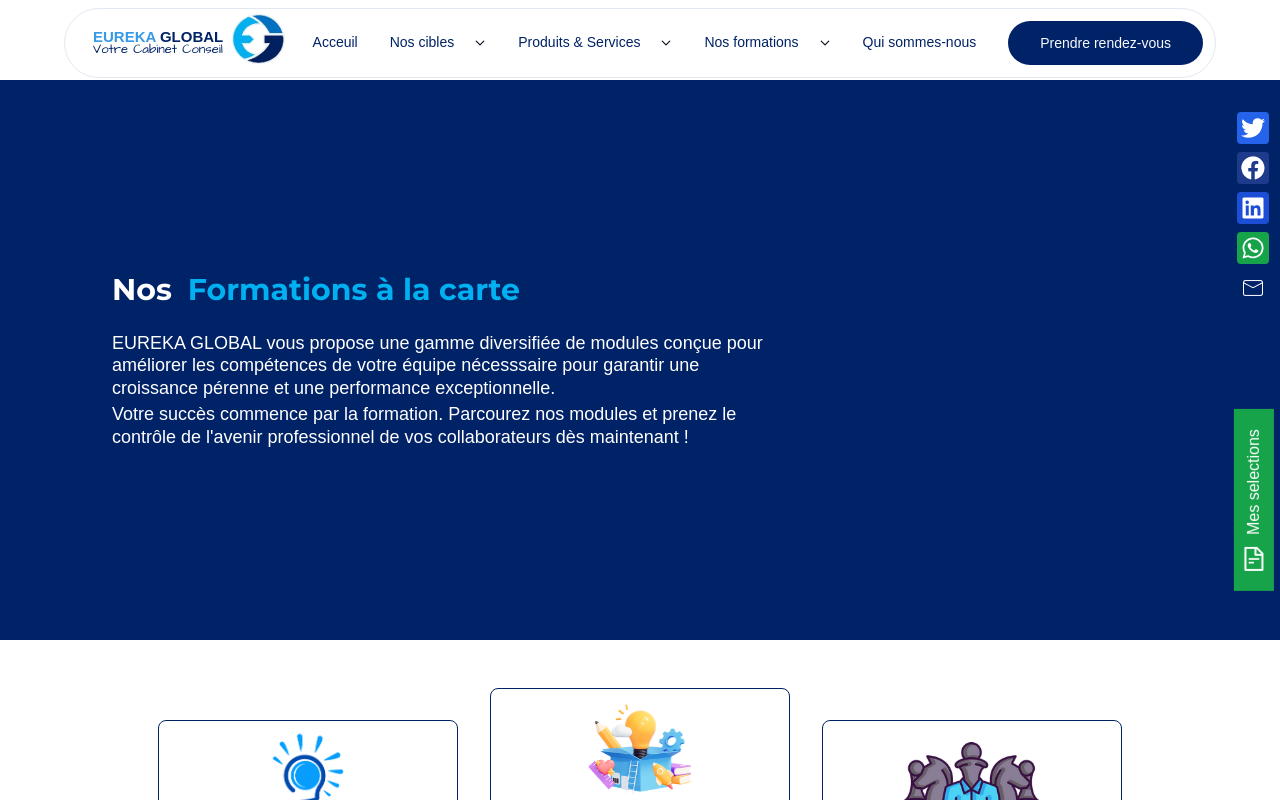
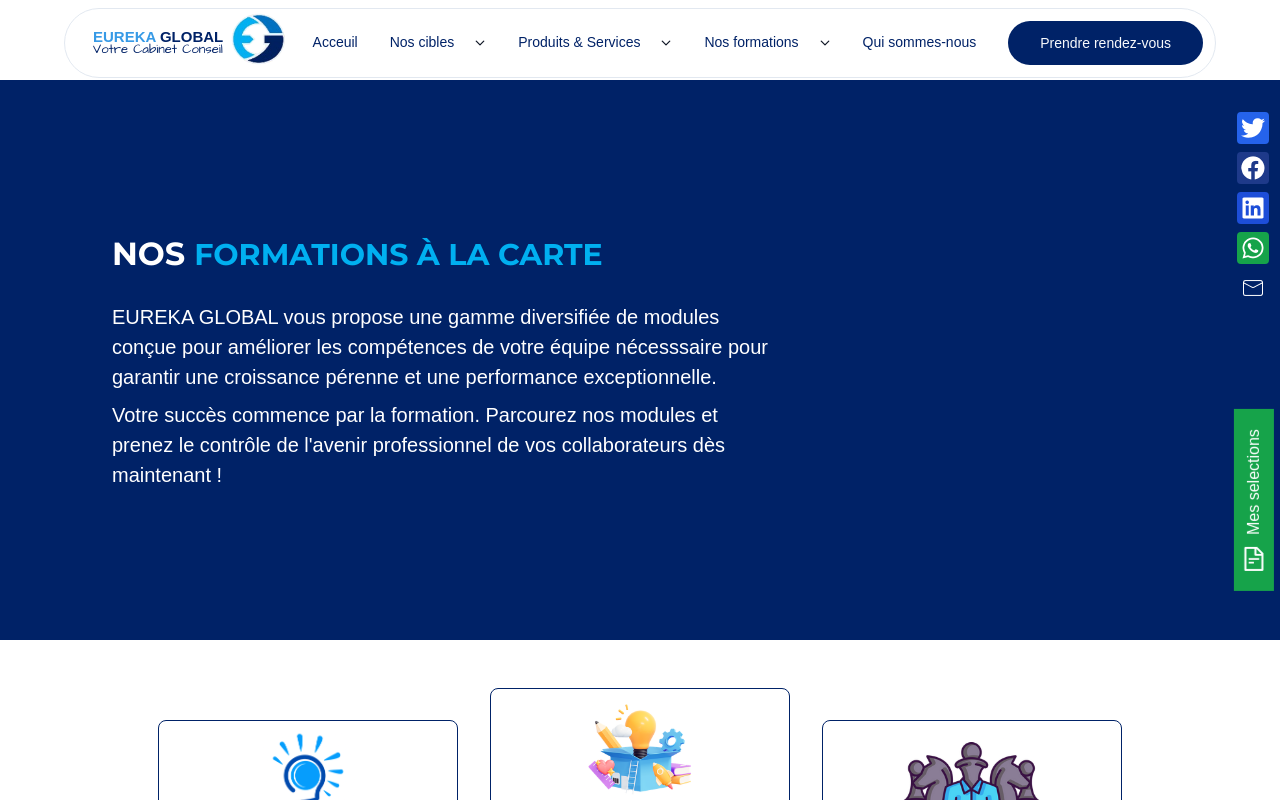
Before and after one commit to ZHKING13/EurekaGlobal, a React (Vite) app: page /formations in a window 1280 px wide. Shown: the top 800 px of the page. Built offline with nearby package versions, Linux system fonts and the light colour scheme.

Commit message:
fixe: wording

```diff
--- a/src/App.css
+++ b/src/App.css
@@ -36,6 +36,7 @@ h1 {
     line-height: 30px;
     font-weight: 400;
     text-transform: uppercase;
+    color: #002267FF
 }
 
 .textNormal {
--- a/src/pages/DetailFormation.jsx
+++ b/src/pages/DetailFormation.jsx
@@ -99,7 +99,7 @@ function DetailFormation() {
                                   return (
                                       <div key={item} className='flex gap-4 items-center justify-center' >
                           <img className='w-[52px] h-[49px]' src="/check.png" alt="" />
-                                          <p className='textNormal uppercase text-secondary'>{ item}</p>
+                                          <p className='textNormal  text-secondary'>{ item}</p>
                       </div>
                                   )
                               })
@@ -127,7 +127,7 @@ function DetailFormation() {
                                   return (
                                       <div key={item} className='flex  gap-4 items-center justify-center' >
                           <img className='w-[48px] h-[49px]' src="/plus.png" alt="" />
-                                 <p className='textNormal uppercase text-secondary'>{ item}</p>
+                                 <p className='textNormal  text-secondary'>{ item}</p>
                       </div>
                                   )
                               })
--- a/src/pages/Formation.jsx
+++ b/src/pages/Formation.jsx
@@ -15,20 +15,21 @@ function Formation() {
                 <div className="h-full w-full flex items-center container bg-primary">
                     <div className="md:w-[60%] flex flex-col gap-6 font-bold md:ml-20 text-white">
                         <div className="flex gap-4">
-                            <h1 className=" md:text-3xl text-2xl font-bold ">
-                                Nos{" "}
+                            <h1 className=" title ">
+                                Nos <span className="text-[#00B0F0FF] md:text-3xl text-2xl">
+                                Formations à la carte
+                            </span>
                             </h1>
-                            <h1 className="text-[#00B0F0FF] md:text-3xl text-2xl">
-                                Formations à la carte{" "}
-                            </h1>{" "}
+                            {" "}
                         </div>
-                        <p className="text-lg font-normal leading-tight md:w-[90%]">
+                        <p className="textNormal  md:w-[90%]">
                             EUREKA GLOBAL vous propose une gamme diversifiée de
                             modules conçue pour améliorer les compétences de
                             votre équipe nécesssaire pour garantir une
                             croissance pérenne et une performance
                             exceptionnelle.
-                            <p className="text-lg font-normal leading-tight mt-1">
+                            <p></p>
+                            <p className="textNormal mt-2">
                                 Votre succès commence par la formation.
                                 Parcourez nos modules et prenez le contrôle de
                                 l'avenir professionnel de vos collaborateurs dès
```
